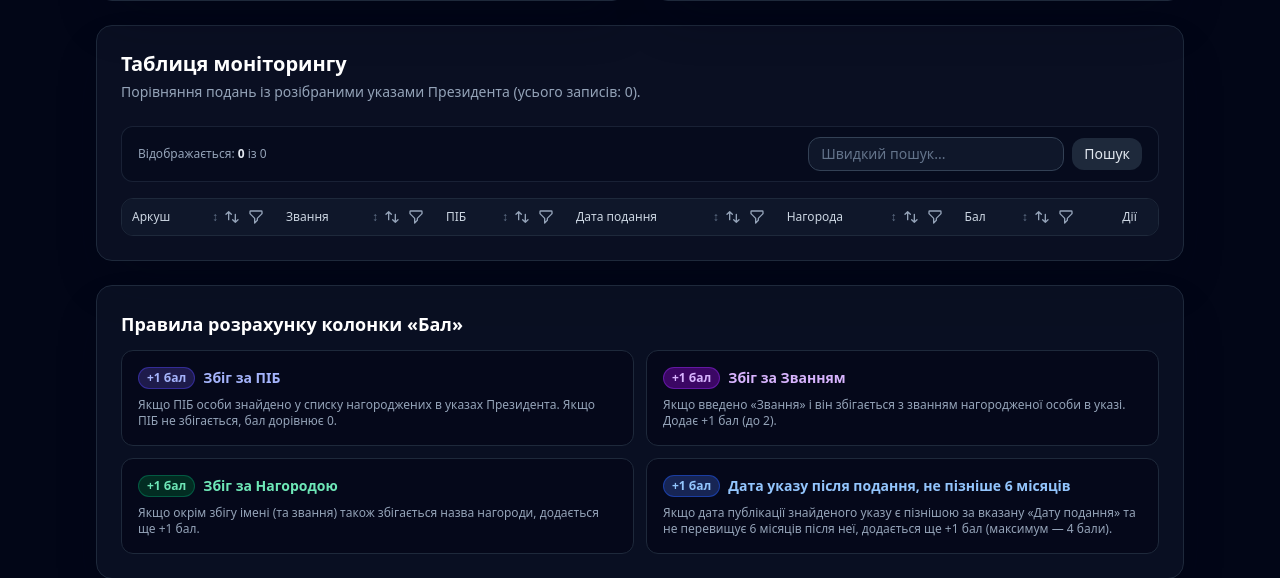
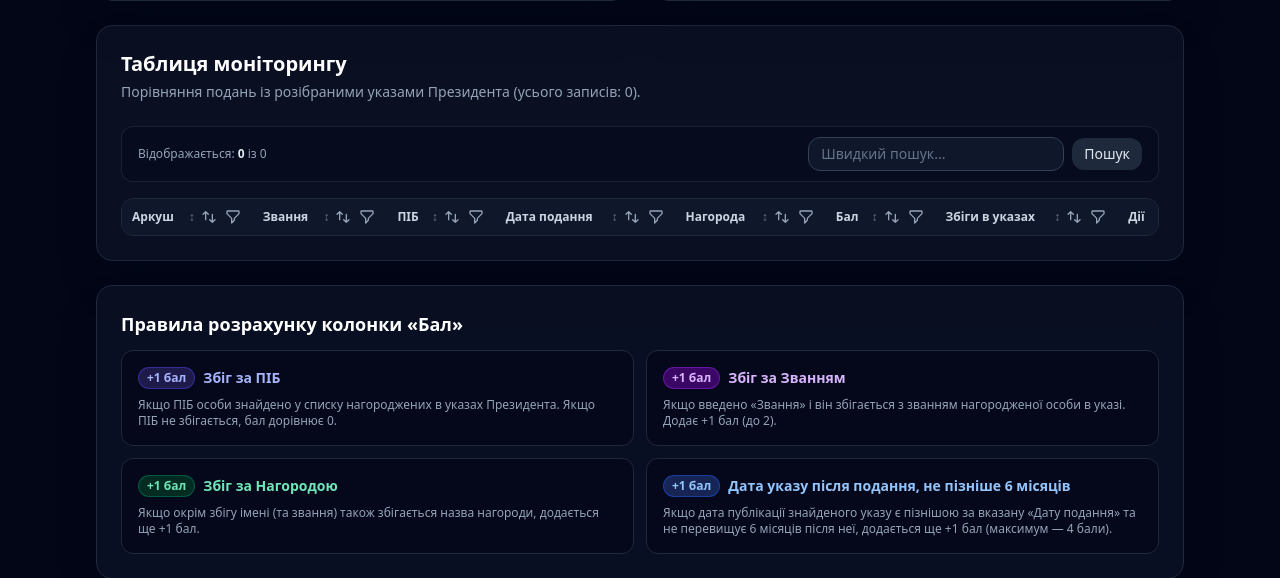
Before and after one commit to veschiy/order_parser, a Laravel app: page /monitoring in a window 1280 px wide. Shown: the part 550-1128 px from the top of the page. Run offline with Laravel 12, Linux system fonts and the light colour scheme; data that the repository does not hold is empty; some libraries are stand-ins or nearby versions.

Commit message:
fix(ui): add Збіги в указах column and bolden monitoring table headers
- Insert new column header with sort/filter buttons in index.blade.php
- Map column index 6 to 'matches' in monitoring-table.js
- Switch all table headers from font-medium to font-bold for emphasis
- Make full_name cell font-bold matching the header style

```diff
--- a/resources/js/monitoring-table.js
+++ b/resources/js/monitoring-table.js
@@ -22,6 +22,7 @@ document.addEventListener('DOMContentLoaded', () => {
             3: 'submission_date',
             4: 'award',
             5: 'score',
+            6: 'matches',
         },
         renderRow(row) {
             const scoreBadge = getScoreBadge(row.score);
@@ -35,7 +36,7 @@ document.addEventListener('DOMContentLoaded', () => {
                     <td class="px-2.5 py-2 text-slate-300" data-col-index="1" data-col="rank" data-value="${row.rank}">
                         ${row.rank || '—'}
                     </td>
-                    <td class="px-2.5 py-2 font-medium text-slate-100" data-col-index="2" data-col="full_name" data-value="${row.full_name}">
+                    <td class="px-2.5 py-2 font-bold text-slate-100" data-col-index="2" data-col="full_name" data-value="${row.full_name}">
                         <div class="flex items-center gap-2">
                             <span>${row.full_name}</span>
                         </div>
--- a/resources/views/monitoring/index.blade.php
+++ b/resources/views/monitoring/index.blade.php
@@ -203,7 +203,7 @@
                 <table id="monitoringTable" class="min-w-full divide-y divide-slate-800 text-xs">
                     <thead class="bg-slate-900 select-none">
                         <tr>
-                            <th class="relative px-2.5 py-2 text-left font-medium text-slate-300" data-col-index="0" data-type="text">
+                            <th class="relative px-2.5 py-2 text-left font-bold text-slate-300" data-col-index="0" data-type="text">
                                 <div class="flex items-center text-left justify-between gap-1">
                                     <span class="col-title">Аркуш</span>
                                     <div class="flex items-center gap-1">
@@ -217,7 +217,7 @@
                                     </div>
                                 </div>
                             </th>
-                            <th class="relative px-2.5 py-2 text-left font-medium text-slate-300" data-col-index="1" data-type="text">
+                            <th class="relative px-2.5 py-2 text-left font-bold text-slate-300" data-col-index="1" data-type="text">
                                 <div class="flex items-center text-left justify-between gap-1">
                                     <span class="col-title">Звання</span>
                                     <div class="flex items-center gap-1">
@@ -231,7 +231,7 @@
                                     </div>
                                 </div>
                             </th>
-                            <th class="relative px-2.5 py-2 text-left font-medium text-slate-300" data-col-index="2" data-type="text">
+                            <th class="relative px-2.5 py-2 text-left font-bold text-slate-300" data-col-index="2" data-type="text">
                                 <div class="flex items-center text-left justify-between gap-1">
                                     <span class="col-title">ПІБ</span>
                                     <div class="flex items-center gap-1">
@@ -245,7 +245,7 @@
                                     </div>
                                 </div>
                             </th>
-                            <th class="relative px-2.5 py-2 text-left font-medium text-slate-300" data-col-index="3" data-type="date">
+                            <th class="relative px-2.5 py-2 text-left font-bold text-slate-300" data-col-index="3" data-type="date">
                                 <div class="flex items-center text-left justify-between gap-1">
                                     <span class="col-title">Дата подання</span>
                                     <div class="flex items-center gap-1">
@@ -259,7 +259,7 @@
                                     </div>
                                 </div>
                             </th>
-                            <th class="relative px-2.5 py-2 text-left font-medium text-slate-300" data-col-index="4" data-type="text">
+                            <th class="relative px-2.5 py-2 text-left font-bold text-slate-300" data-col-index="4" data-type="text">
                                 <div class="flex items-center text-left justify-between gap-1">
                                     <span class="col-title">Нагорода</span>
                                     <div class="flex items-center gap-1">
@@ -273,7 +273,7 @@
                                     </div>
                                 </div>
                             </th>
-                            <th class="relative px-2.5 py-2 text-left font-medium text-slate-300" data-col-index="5" data-type="number">
+                            <th class="relative px-2.5 py-2 text-left font-bold text-slate-300" data-col-index="5" data-type="number">
                                 <div class="flex items-center text-left justify-between gap-1">
                                     <span class="col-title">Бал</span>
                                     <div class="flex items-center gap-1">
@@ -287,8 +287,21 @@
                                     </div>
                                 </div>
                             </th>
-                            <th class="px-2.5 py-2 text-left font-medium text-slate-300"></th>
-                            <th class="px-2.5 py-2 text-left font-medium text-slate-300">Дії</th>
+                            <th class="relative px-2.5 py-2 text-left font-bold text-slate-300" data-col-index="6" data-type="text">
+                                <div class="flex items-center text-left justify-between gap-1">
+                                    <span class="col-title">Збіги в указах</span>
+                                    <div class="flex items-center gap-1">
+                                        <span class="sort-icon text-slate-500 text-xs">↕</span>
+                                        <button type="button" data-action="sort" class="inline-flex items-center justify-center rounded-md p-0.5 text-slate-400 hover:text-white hover:bg-slate-700 transition" title="Сортувати">
+                                            <svg class="h-4 w-4" fill="none" stroke="currentColor" viewBox="0 0 24 24"><path stroke-linecap="round" stroke-linejoin="round" stroke-width="2" d="M7 16V4m0 0L3 8m4-4l4 4m6 0v12m0 0l4-4m-4 4l-4-4"/></svg>
+                                        </button>
+                                        <button type="button" data-action="filter" class="inline-flex items-center justify-center rounded-md p-0.5 text-slate-400 hover:text-white hover:bg-slate-700 transition" title="Фільтр">
+                                            <svg class="h-4 w-4" fill="none" stroke="currentColor" viewBox="0 0 24 24"><path stroke-linecap="round" stroke-linejoin="round" stroke-width="2" d="M3 4a1 1 0 011-1h16a1 1 0 011 1v2.586a1 1 0 01-.293.707l-6.414 6.414a1 1 0 00-.293.707V17l-4 4v-6.586a1 1 0 00-.293-.707L3.293 7.293A1 1 0 013 6.586V4z"/></svg>
+                                        </button>
+                                    </div>
+                                </div>
+                            </th>
+                            <th class="px-2.5 py-2 text-left font-bold text-slate-300">Дії</th>
                         </tr>
                     </thead>
                     <tbody class="divide-y divide-slate-800">
```
